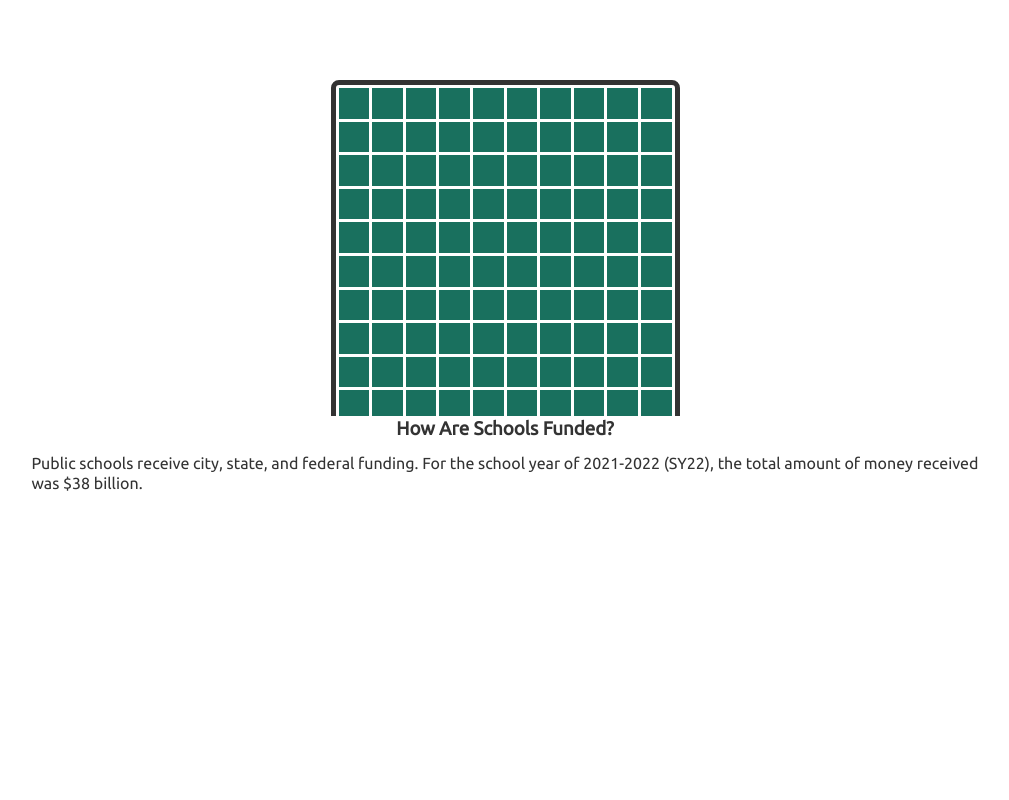
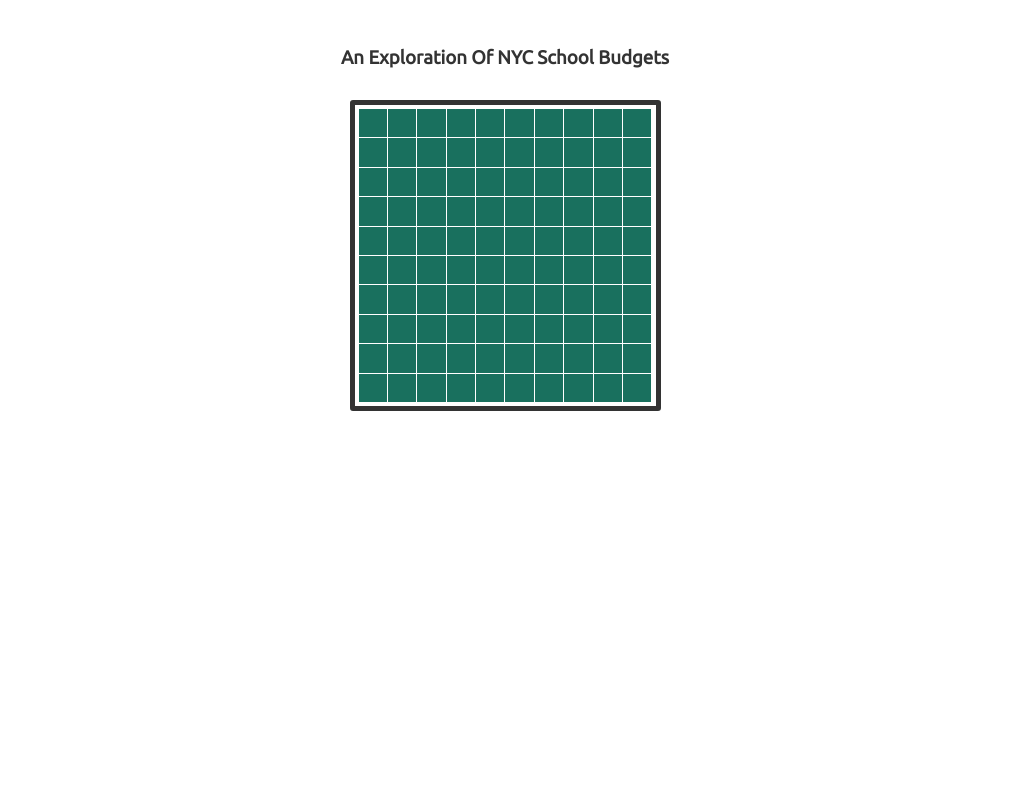
Before and after one commit to lester-lee/fair-student-funding, a Gatsby site: page / in a window 1280 px wide. Shown: the whole page, without its empty margins (135-1144 px from the left). Built offline with nearby package versions, Linux system fonts and the light colour scheme; Gatsby itself is replaced by a stand-in of ours.

Commit message:
Make components for text and style

```diff
--- a/src/components/ImageHeader.tsx
+++ /dev/null
@@ -1,7 +0,0 @@
-import * as React from "react";
-
-const ImageHeader = () => {
-  return <header></header>;
-};
-
-export default ImageHeader;
--- /dev/null
+++ b/src/components/Introduction.tsx
@@ -0,0 +1,23 @@
+import * as React from "react";
+import Page from "./Page";
+
+const Introduction = () => {
+  return (
+    <>
+      <Page
+        title="Introduction"
+        body={`I grew up in the NYC public school, from pre-K through high school, and it was something I had always taken for granted. It was not until I became a high school teacher myself that I began to question the intricate—and obfuscated—inner workings of public education.`}
+      />
+      <Page
+        title="Introduction"
+        body={`How much money is actually spent each year? How is it being spent? Is there not enough money, or is it being poorly managed? I did not have concrete numbers for any of these questions, so I did some digging to see what I could find and learn.`}
+      />
+      <Page
+        title="Introduction"
+        body={`I'm not an expert, and this project is mainly an educational tool for myself. I want to emphasize that this is nowhere near comprehensive, but I hope that these numbers provide a good starting place for anyone looking to learn more.`}
+      />
+    </>
+  );
+};
+
+export default Introduction;
--- a/src/components/Narrative.tsx
+++ b/src/components/Narrative.tsx
@@ -1,8 +1,11 @@
 import * as React from "react";
 import styled from "@emotion/styled";
+import parse from "html-react-parser";
 
 import { NARRATIVE } from "../constants/copy";
-import parse from "html-react-parser";
+import Title from "./Title";
+import Introduction from "./Introduction";
+import Page from "./Page";
 
 const Article = styled("article")`
   display: flex;
@@ -11,43 +14,8 @@
   width: 100vw;
   height: 100vh;
   scroll-snap-type: y mandatory;
-`;
 
-const Page = styled("section")`
-  height: 100vh;
-  scroll-snap-align: start;
-  flex: none;
-
-  display: flex;
-  justify-content: center;
-  // align-items: flex-end;
-`;
-
-const Card = styled("div")`
-  background: var(--bg);
-  font-family: Ubuntu;
-  margin-top: 52vh;
-  h1 {
-    text-transform: capitalize;
-    text-align: center;
-    margin: 0 0 0.8rem 0;
-  }
-  p {
-    margin: 0;
-    line-height: 1.25;
-
-    span {
-      display: inline-block;
-      padding: 2px 4px;
-      border-radius: 2px;
-
-      color: var(--bg);
-      text-transform: uppercase;
-      font-size: .75rem;
-    }
-  }
-  padding: 2px 13vw;
-  z-index: 3;
+  padding: 0 15vw;
 `;
 
 type Props = {
@@ -57,13 +25,11 @@
 const Narrative = ({ onScroll }: Props) => {
   return (
     <Article onScroll={onScroll}>
+      <Title/>
+      <Introduction />
+
       {NARRATIVE.map((page, i) => (
-        <Page key={i}>
-          <Card>
-            {page.title && <h1>{page.title}</h1>}
-            <p>{parse(page.body)}</p>
-          </Card>
-        </Page>
+        <Page key={i} title={page.title} body={parse(page.body)} />
       ))}
     </Article>
   );
--- /dev/null
+++ b/src/components/Page.tsx
@@ -0,0 +1,67 @@
+import * as React from "react";
+import styled from "@emotion/styled";
+import { ReactJSXElement } from "@emotion/react/types/jsx-namespace";
+
+const FullHeightContainer = styled("section")`
+  height: 100vh;
+  scroll-snap-align: start;
+  flex: none;
+
+  display: flex;
+  justify-content: center;
+`;
+
+const Card = styled("div")`
+  padding-top: 2vh;
+  z-index: 3;
+`;
+
+const VerticalSpace = styled("div")`
+  height: 77vw;
+`;
+
+const CardTitle = styled("h1")`
+  text-transform: capitalize;
+  display: flex;
+  text-align: center;
+  justify-content: center;
+  align-items: center;
+  margin: 0;
+  height: 10.5vh;
+`;
+
+const CardBody = styled("p")`
+  min-height: 40%;
+  margin: 0;
+  line-height: 1.25;
+  background: var(--bg);
+
+  span {
+    display: inline-block;
+    padding: 2px 4px;
+    border-radius: 2px;
+
+    color: var(--bg);
+    text-transform: uppercase;
+    font-size: 0.75rem;
+  }
+`;
+
+type Props = {
+  title?: string | undefined;
+  body?: string | JSX.Element | JSX.Element[];
+};
+
+const Page = ({ title, body }: Props) => {
+  return (
+    <FullHeightContainer>
+      <Card>
+        <div>{title && <CardTitle>{title}</CardTitle>}</div>
+        <VerticalSpace />
+        {body && <CardBody>{body}</CardBody>}
+      </Card>
+    </FullHeightContainer>
+  );
+};
+
+export default Page;
--- /dev/null
+++ b/src/components/Title.tsx
@@ -0,0 +1,14 @@
+import * as React from "react";
+
+import Page from "./Page";
+
+const Title = () => {
+  return (
+    <Page
+      title={"An Exploration of NYC School Budgets"}
+      body={"by Lester Lee"}
+    />
+  );
+};
+
+export default Title;
--- a/src/components/Visualization.tsx
+++ b/src/components/Visualization.tsx
@@ -11,14 +11,14 @@
 
   margin: 0;
   padding: 0;
-  padding-top: 10vh;
+  padding-top: 12.5vh;
 
   display: flex;
   justify-content: center;
 `;
 
 const boxWidth = 30;
-const gap = 3;
+const gap = 1;
 const WaffleChart = styled('figure')`
   width: 70vw;
   max-width: ${10*boxWidth + 11*gap}px;
@@ -30,8 +30,8 @@
   gap: ${gap}px;
 
   border: 5px solid var(--text-color);
-  border-radius: 8px;
-  padding: ${gap}px;
+  border-radius: 3px;
+  padding: ${gap+3}px;
   margin: 0;
 `;
 
@@ -52,10 +52,14 @@
 type Waffle = [category: string, color: string, count: number];
 const waffleData: Waffle[][] = [
   [['all', `var(--base)`, 100]],
+  [['all', `var(--base)`, 100]],
+  [['all', `var(--base)`, 100]],
+  [['all', `var(--base)`, 100]],
+  [['all', `var(--base)`, 100]],
   [
+    ['federal', `var(--federal)`, 15],
+    ['state', `var(--state)`, 34],
     ['city', `var(--city)`, 51],
-    ['state', `var(--state)`, 34],
-    ['federal', `var(--federal)`, 15],
   ],
   [
     ['operating-budget', `var(--operating-budget)`, 80],
--- a/src/constants/copy.ts
+++ b/src/constants/copy.ts
@@ -1,18 +1,18 @@
 export const NARRATIVE = [
   {
-    title: `How are schools funded?`,
-    body: `Public schools receive city, state, and federal funding. For the school year of 2021-2022 (SY22), the total amount of money received was $38 billion.`,
+    title: `Where does the money come from?`,
+    body: `Taxes! Public schools receive city, state, and federal funding. For the school year of 2021-2022 (SY22), the total amount of money received was $38 billion.`,
   },
   {
-    //title:`How are schools funded?`,
+    title: `Where does the money come from?`,
     body: `Of that $38B, <span class="city">the city</span> provides 51%, <span class="state">the state</span> provides 34%, and <span class="federal">the federal government</span> and other sources provide the remaining 15%.`,
   },
   {
-    title: `Where does that money go?`,
+    title: `Where does the money go?`,
     body: `Not all of that money will go to <span class="operating-budget">the operating budget</span> for SY22. Roughly 20% is used for <span class="debt">other expenses</span>, such as paying off debts and contributing to pensions. In SY18, these expenses accounted for $6.5B of the $31.5B spent.`,
   },
   {
-    //title:`Where does that money go?`,
+    title: `Where does the money go?`,
     body: `The remaining 80% is used to pay for all aspects of a student's education. About half of <span class="operating-budget">the operating budget</span> is used to pay <span class="teachers">teachers</span>, and the rest is spent on services like <span class="admin">administration</span>, <span class="food">food</span>, and <span class="transportation">transportation</span>.`,
   },
   {
@@ -20,7 +20,7 @@
     body: `Let's take a closer look at the funds allocated to <span class="district">district schools</span>, which accounted for 50% of the overall budget in SY22. That's $19B for ~1600 schools. If this money were distributed evenly, each school would receive about $12M dollars.`,
   },
   {
-    //title:`District school budgets`,
+    title: `District school budgets`,
     body: `These funds are <i>not</i> distributed evenly, however; a number of factors play into how much money an individual school might receive in a given year.`,
   },
   {
@@ -28,31 +28,31 @@
     body: `One significant factor is <span class="fsf">Fair Student Funding (FSF)</span>, which accounts for over half of the money district schools receive.`,
   },
   {
-    //title:`Fair student funding`,
+    title: `Fair student funding`,
     body: `These funds are unrestricted, and the principal can decide how this money is used. It might be spent hiring more teachers or purchasing art supplies. In SY22, FSF was the source of funding for $10 billion out of the $19 billion allocated to district schools.`,
   },
   {
-    //title:`Fair Student Funding`,
+    title: `Fair Student Funding`,
     body: `In an ideal world, schools would receive all of the money that was allocated to them -- but that does not always happen. In fact, SY22 was the <i>first year</i> since FSF was introduced in 2007 that there was enough funding to raise the minimum funding percentage to 100%.`,
   },
   {
-    // title:`Fair Student Funding`,
-    body: `In addition to a base sum of $225k, FSF allocates dollars to schools based on the number of students enrolled, their grade levels, and their individual needs. This money follows students, so a student who transfers from one school to another will impact the FSF allocations of both schools.`,
+    title: `Fair Student Funding`,
+    body: `In addition to a base sum of $225k, each school is allocated  dollars to schools based on the number of students enrolled, their grade levels, and their individual needs. This money follows students, so a student who transfers from one school to another will impact the FSF allocations of both schools.`,
   },
   {
-    //title:`Fair Student Funding`,
+    title: `Fair Student Funding`,
     body: `Students are assigned different weights based on their grade level and needs. All students receive FSF through grade-level weights, and are eligible for additional money based on needs such as academic intervention or special education.`,
   },
   {
-    //title:`Fair Student Funding`,
+    title: `Fair Student Funding`,
     body: `Let's walk through two examples. A student in grade 11 who was performing well below standards would have a weight of 1.43. Using the FY22 Per Capita of $4,223, that student's school would be allocated $6038.89 through FSF.`,
   },
   {
-    //title:`Fair Student Funding`,
+    title: `Fair Student Funding`,
     body: `A student in grade 4 who was performing below standards and learning English as a new language would have a weight of 1.65. Using the FY22 Per Capita of $4,223, that student's school would be allocated $6967.95 through FSF.`,
   },
   {
-    //title:`fair student funding`,
+    title: `fair student funding`,
     body: `The total FSF allocation for a school would involve performing these calculations for all enrolled students.`,
   },
   {
@@ -64,15 +64,15 @@
     body: `It makes sense that students with more needs should receive more resources, but I wonder to what extent those students actually see tangible benefits. The money that a student receives through FSF allocations ultimately goes into a pool of unrestricted funds that can be used at the discretion of the principal, who might or might not make the right calls.`,
   },
   {
-    //title:`thoughts and questions`,
+    title: `thoughts and questions`,
     body: `There are so many layers of bureaucracy involved, so many committees and hands that the money must be passed through, that as a person not in the system, I'm finding it near impossible to have a full understanding of everything that goes on.`,
   },
   {
-    //title: `thoughts and questions`,
+    title: `thoughts and questions`,
     body: `What about the teachers of those students? How can they petitition for more resources? How can students submit feedback about the level of support they've been getting? Who is, and who should be, held accountable when student needs aren't met? How often are expenses unaccounted for? What slips through the cracks?  What's a sustainable and managable way to actually keep track of all these concerns?`,
   },
   {
-    //title:`thoughts and questions`,
+    title: `thoughts and questions`,
     body: ` I don't envy the people who have to come up with the solutions, but I'm deeply interested in what goes into those decisions.`,
   },
 ];
--- a/src/pages/index.tsx
+++ b/src/pages/index.tsx
@@ -3,7 +3,7 @@
 import { css, Global } from "@emotion/react";
 
 // Components
-import ImageHeader from "../components/ImageHeader";
+import Title from "../components/Title";
 import Narrative from "../components/Narrative";
 import Visualization from "../components/Visualization";
 
@@ -55,14 +55,25 @@
 
       --district: var(--base);
 
-      --fsf: var(--city)
+      --fsf: var(--city);
     }
     body {
       margin: 0;
     }
+
     html {
       background: var(--bg);
+      font-size: 16px;
       color: var(--text-color);
+      font-family: Ubuntu;
+
+      box-sizing: border-box;
+    }
+
+    *,
+    *:before,
+    *:after {
+      box-sizing: inherit;
     }
   `;
 
@@ -105,7 +116,6 @@
   return (
     <>
       <Global styles={[styles, keywordStyles]} />
-      <ImageHeader />
       <main>
         <Narrative onScroll={onScroll} />
         <Visualization activePage={activePage} previousPage={previousPage} />
```
